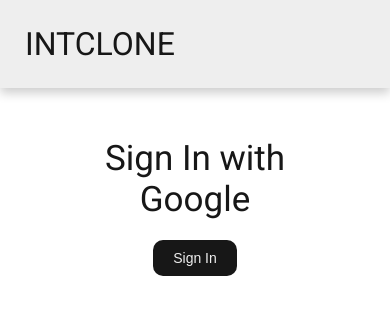
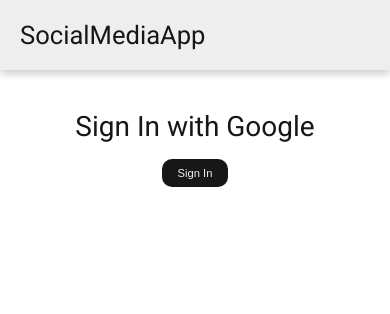
Before and after one commit to RolvinNoronha/SocialMediaApp, a Next.js app: page / in a window 390 px wide. Shown: the top 314 px of the page. Built offline with nearby package versions, Linux system fonts and the light colour scheme; no server answers.

Commit message:
responsive

```diff
--- a/components/Header.tsx
+++ b/components/Header.tsx
@@ -23,7 +23,7 @@
     }
 
     return <div className="header">
-        <Link className="header__title" href="/home">Intclone</Link>
+        <Link className="header__title" href="/home">SocialMediaApp</Link>
         {
             isLogged &&
             <div className="header__links">
--- a/components/ProfilePhoto.tsx
+++ b/components/ProfilePhoto.tsx
@@ -6,8 +6,8 @@
 
     return (
         <div className="profile__picture">
-            <img className="profile__picture-img" src={user?.photoURL ? user?.photoURL : ""} alt="image" />
-            <p className="text profile__picture-username mt-sm">{user?.displayName}</p>
+            <img className="profile__picture-img" src={user?.photoURL ? user?.photoURL : "https://www.hdwallpaper.nu/wp-content/uploads/2015/09/tropical_beach_blue_summer_sea_emerald_sand_hd-wallpaper-1701606.jpg"} alt="image" />
+            <p className="text profile__picture-username mt-sm">{user?.displayName && "Rolvin"}</p>
         </div>
     );
 }
--- a/components/ProfileStats.tsx
+++ b/components/ProfileStats.tsx
@@ -37,7 +37,8 @@
                 <h2 className="heading-h2 mb-sm">Following</h2>
                 <p className="text">{followCount}</p>
             </div>
-            <button onClick={() => setShow(true)} className="btn profile-btn">Post</button>
+            <button onClick={() => setShow(true)} className="btn profile-btn post-btn">Post</button>
+            <button className="btn profile-btn change-profile">Change Profile</button>
             <Modal show={show} setShow={setShow} />
         </div>
     );
--- a/components/SearchResults.tsx
+++ b/components/SearchResults.tsx
@@ -72,8 +72,8 @@
                 <img className="search__results-img" src={result.data().img} alt="profile" />
                 <Link href={`search/${result.id}`} className="search__results-name">{result.data().name}</Link>
             </div>
-            <p>Posts: {postCount}</p>
-            <p>Following: {followCount}</p>
+            <p className="search__post-count">Posts: {postCount}</p>
+            <p className="search__follow-count">Following: {followCount}</p>
             <button onClick={() => handleFollow(result.id, result.data().name)} className="btn"type="button">{isFollowing ? "Unfollow" : "Follow"}</button>
         </div>
 }
--- a/package.json
+++ b/package.json
@@ -20,7 +20,7 @@
     "next": "13.1.1",
     "react": "18.2.0",
     "react-dom": "18.2.0",
-    "sass": "^1.57.1",
+    "sass": "^1.63.4",
     "typescript": "4.9.4"
   }
 }
--- a/styles/globals.css
+++ b/styles/globals.css
@@ -11,6 +11,11 @@
   box-sizing: border-box;
   font-size: 62.5%;
   font-family: "Roboto", sans-serif;
+}
+@media only screen and (max-width: 1200px) {
+  html {
+    font-size: 50%;
+  }
 }
 
 .sign-in {
@@ -29,35 +34,37 @@
   justify-content: space-between;
   align-items: center;
   padding: 2.5rem;
-  text-transform: uppercase;
   background-color: #eeeeee;
   box-shadow: 0 0.5rem 1rem rgba(0, 0, 0, 0.2);
 }
 .header__title {
   font-size: 3.2rem;
-  text-transform: uppercase;
   text-decoration: none;
   color: #171717;
 }
 .header__links {
   display: flex;
   align-items: center;
+  font-size: 1.8rem;
+}
+@media only screen and (max-width: 500px) {
+  .header__links {
+    display: none;
+  }
 }
 .header__links-search {
   text-decoration: none;
   color: #171717;
   margin-right: 1.2rem;
-  font-size: 1.4rem;
 }
 .header__links-profile {
   text-decoration: none;
   color: #171717;
   margin-right: 1.2rem;
-  font-size: 1.4rem;
 }
 
 .btn-header {
-  font-size: 1.4rem;
+  font-size: 1.6rem;
   padding: 1rem 1.8rem;
   border-radius: 10px;
 }
@@ -69,6 +76,11 @@
   justify-content: flex-start;
   align-items: center;
 }
+@media only screen and (max-width: 1200px) {
+  .search {
+    margin: 4rem 0;
+  }
+}
 .search__results {
   width: 50%;
   margin: 2rem 0;
@@ -77,17 +89,48 @@
   align-items: center;
   border-bottom: 1px solid rgb(182, 182, 182);
 }
+@media only screen and (max-width: 1200px) {
+  .search__results {
+    width: 60%;
+  }
+}
+@media only screen and (max-width: 1000px) {
+  .search__results {
+    display: grid;
+    grid-template-columns: repeat(2, 1fr);
+  }
+}
+@media only screen and (max-width: 500px) {
+  .search__results {
+    grid-template-columns: none;
+  }
+}
 .search__results-userImg {
   display: flex;
   align-items: center;
 }
+@media only screen and (max-width: 1000px) {
+  .search__results-userImg {
+    grid-column: 1/2;
+  }
+}
+@media only screen and (max-width: 1000px) {
+  .search__results__post-count {
+    grid-column: 2/3;
+  }
+}
 .search__results > * {
-  font-size: 1.4rem;
+  font-size: 1.6rem;
   margin: 1.2rem;
 }
 .search__results > button {
   padding: 1.2rem;
   border-radius: 10px;
+}
+@media only screen and (max-width: 1000px) {
+  .search__results > button {
+    grid-row: 2/3;
+  }
 }
 .search__results-img {
   height: 4rem;
@@ -96,22 +139,37 @@
   margin: 1rem;
 }
 .search__results-name:link, .search__results-name:visited {
-  font-size: 1.4rem;
+  font-size: 1.6rem;
   text-decoration: none;
   color: #171717;
 }
 
 .searchbox {
-  width: 50%;
+  width: 70%;
   margin-bottom: 2rem;
+}
+@media only screen and (max-width: 1200px) {
+  .searchbox {
+    width: 80%;
+  }
 }
 .searchbox-input {
   width: 85%;
   border: 1px solid rgb(182, 182, 182);
   padding: 1.4rem;
-  font-size: 1.5rem;
+  font-size: 1.6rem;
   border-top-left-radius: 100px;
   border-bottom-left-radius: 100px;
+}
+@media only screen and (max-width: 1200px) {
+  .searchbox-input {
+    width: 80%;
+  }
+}
+@media only screen and (max-width: 500px) {
+  .searchbox-input {
+    width: 60%;
+  }
 }
 .searchbox-input:focus {
   box-shadow: 0 0 0.8rem rgba(23, 23, 23, 0.4);
@@ -122,7 +180,7 @@
 
 .search-btn {
   padding: 1.4rem 2.5rem;
-  font-size: 1.5rem;
+  font-size: 1.6rem;
   border-top-right-radius: 100px;
   border-bottom-right-radius: 100px;
 }
@@ -131,6 +189,12 @@
   margin: 4rem auto;
   width: 60%;
 }
+@media only screen and (max-width: 700px) {
+  .profile {
+    margin: 2rem, auto;
+    width: 80%;
+  }
+}
 .profile__details {
   display: grid;
   grid-template-columns: repeat(auto-fit, minmax(25rem, 1fr));
@@ -138,8 +202,18 @@
   box-shadow: 0 1rem 2rem rgba(23, 23, 23, 0.2);
   border-radius: 15px;
 }
+@media only screen and (max-width: 700px) {
+  .profile__details {
+    align-content: center;
+  }
+}
 .profile__picture {
   margin: 2rem auto;
+}
+@media only screen and (max-width: 500px) {
+  .profile__picture {
+    margin: 2rem, auto;
+  }
 }
 .profile__picture-img {
   width: 14rem;
@@ -147,14 +221,27 @@
   object-fit: cover;
   height: 14rem;
 }
+@media only screen and (max-width: 700px) {
+  .profile__picture-img {
+    margin: 0.5rem auto;
+    width: 12rem;
+    height: 12rem;
+  }
+}
 .profile__picture-username {
   margin: 1rem;
   font-size: 1.8rem !important;
 }
 .profile__stats {
   display: grid;
-  grid-template-columns: repeat(3, 1fr);
+  grid-template-columns: repeat(2, 1fr);
   gap: 1.5rem;
+  margin: 2rem;
+}
+@media only screen and (max-width: 500px) {
+  .profile__stats {
+    margin: 2rem;
+  }
 }
 .profile__stats > * {
   align-self: center;
@@ -175,12 +262,19 @@
 }
 
 .profile-btn {
-  grid-column: 1/3;
   align-self: center;
   justify-self: stretch;
   padding: 1rem 2rem;
   border-radius: 10px;
   font-size: 1.6rem;
+}
+
+.post-btn {
+  grid-column: 1/2;
+}
+
+.change-profile {
+  grid-column: 2/3;
 }
 
 .btn {
@@ -293,6 +387,11 @@
   margin: 2rem auto;
   font-size: 1.4rem;
 }
+@media only screen and (max-width: 700px) {
+  .home {
+    width: 90%;
+  }
+}
 .home-post {
   margin: 6rem 2rem;
   border: 1px solid gray;
@@ -302,6 +401,11 @@
   display: grid;
   grid-template-columns: repeat(2, 1fr);
   gap: 1.5rem;
+}
+@media only screen and (max-width: 1000px) {
+  .home-post {
+    grid-template-columns: none;
+  }
 }
 .home__img {
   object-fit: cover;
@@ -351,6 +455,11 @@
   max-height: 30rem;
   overflow: scroll;
 }
+@media only screen and (max-width: 1000px) {
+  .home__comments {
+    max-height: 15rem;
+  }
+}
 .home__comments-imguser {
   display: flex;
   align-items: center;
--- a/styles/sass/_base.scss
+++ b/styles/sass/_base.scss
@@ -4,6 +4,10 @@
 $color-primary: #171717;
 $color-secondary: #eeeeee;
 
+$sw-largest: 1200px;
+$sw-large: 1000px;
+$sw-medium: 700px;
+$sw-small: 500px;
 
 *,
 *::before,
@@ -18,6 +22,11 @@
     box-sizing: border-box;
     font-size: 62.5%;
     font-family: 'Roboto', sans-serif;
+
+    @media only screen and (max-width: $sw-largest) {
+        font-size: 50%;
+    }
+
 }
 
 .sign-in {
--- a/styles/sass/_header.scss
+++ b/styles/sass/_header.scss
@@ -3,14 +3,12 @@
     justify-content: space-between;
     align-items: center;
     padding: 2.5rem;
-    text-transform: uppercase;
     background-color: $color-secondary;
     box-shadow: 0 0.5rem 1rem rgba(0, 0, 0, 0.2);
 
 
     &__title {
         font-size: 3.2rem;
-        text-transform: uppercase;
         text-decoration: none;
         color: $color-primary;
     }
@@ -18,19 +16,23 @@
     &__links {
         display: flex;
         align-items: center;
+        font-size: 1.8rem;
+
+        @media only screen and (max-width: $sw-small) {
+            display: none;
+
+        }
 
         &-search {
             text-decoration: none;
             color: $color-primary;
             margin-right: 1.2rem;
-            font-size: 1.4rem;
         }
 
         &-profile {
             text-decoration: none;
             color: $color-primary;
             margin-right: 1.2rem;
-            font-size: 1.4rem;
         }
 
 
@@ -38,7 +40,7 @@
 }
 
 .btn-header {
-    font-size: 1.4rem;
+    font-size: 1.6rem;
     padding: 1rem 1.8rem;
     border-radius: 10px;
 }
```
Also changed, not shown: components/Comments.tsx (+6 -2 lines), styles/sass/_home.scss (+14 -0 lines), styles/sass/_profile.scss (+33 -2 lines), styles/sass/_search.scss (+58 -5 lines), 2 other files (tests, documents, lock files or other folders).
